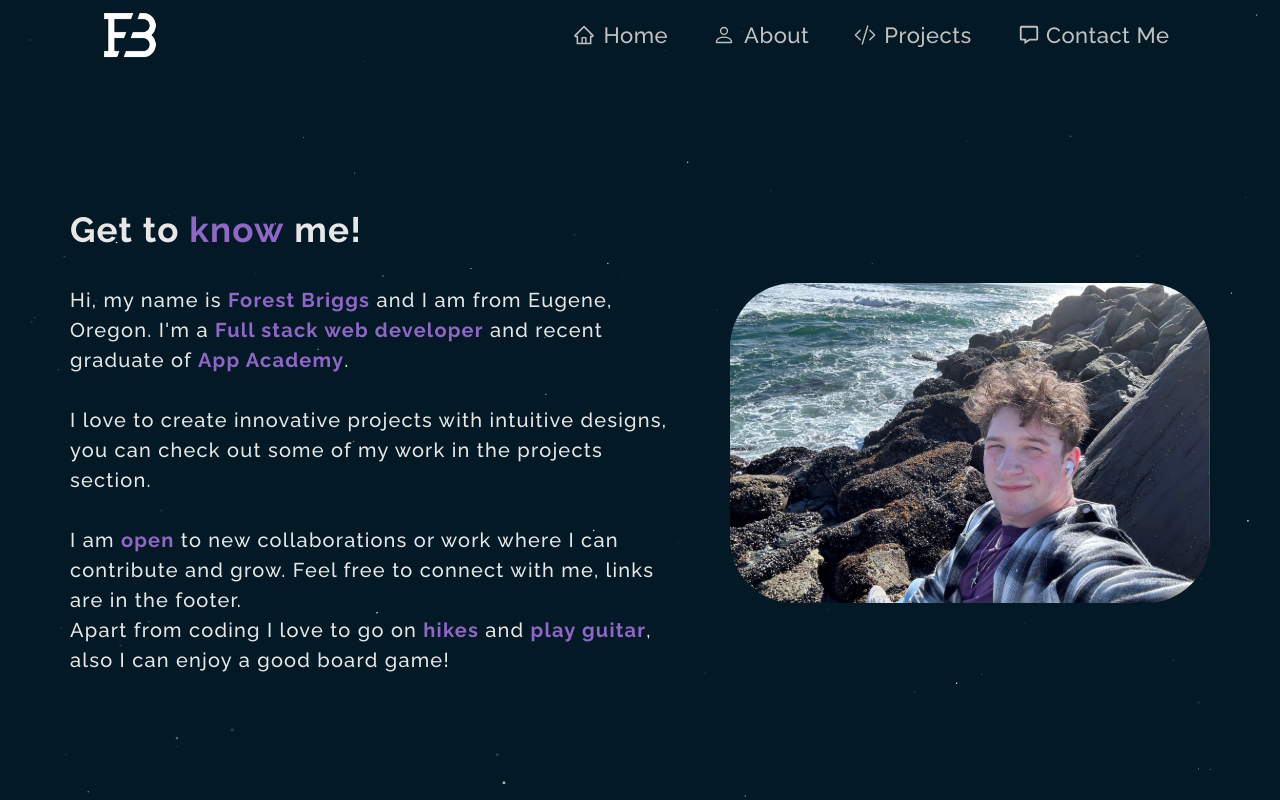
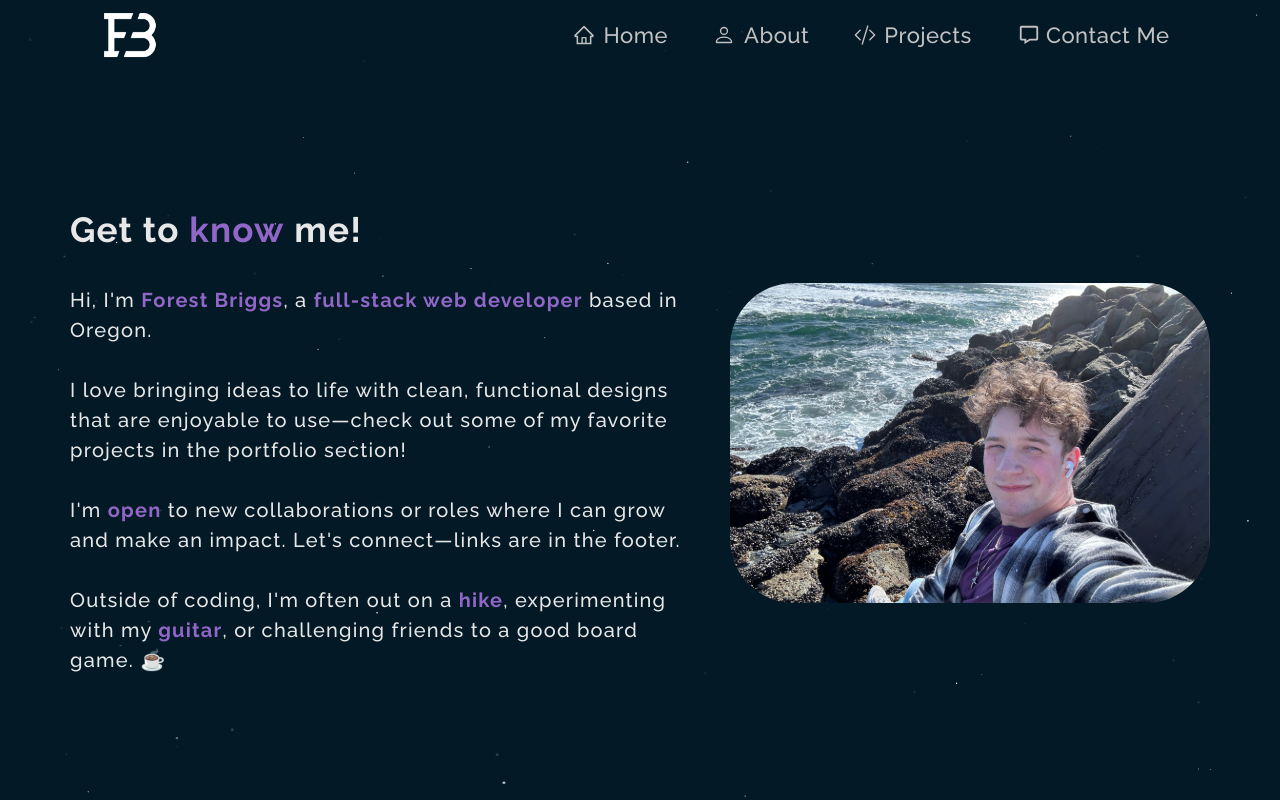
Before and after one commit to Forestbriggs/my_portfolio, a React (Vite) app: page /about in a window 1280 px wide. Shown: the top 800 px of the page. Built offline with nearby package versions, Linux system fonts and the light colour scheme.

Commit message:
updated about me text on about page

```diff
--- a/src/pages/About/About.tsx
+++ b/src/pages/About/About.tsx
@@ -13,11 +13,20 @@ const About = () => {
                 <div className='AboutText'>
                     <h1 className='AboutTextHeading' >Get to <b>know</b> me!</h1>
                     <p>
-                        Hi, my name is <b>Forest Briggs</b> and I am from Eugene, Oregon.
-                        I&apos;m a <b>Full stack web developer</b> and recent graduate of <b>App Academy</b>. <br /><br />
-                        I love to create innovative projects with intuitive designs, you can check out some of my work in the projects section.<br /><br />
-                        I am <b>open</b> to new collaborations or work where I can contribute and grow. Feel free to connect with me, links are in the footer.<br />
-                        Apart from coding I love to go on <b>hikes</b> and <b>play guitar</b>, also I can enjoy a good board game!
+                        Hi, I&apos;m <b>Forest Briggs</b>, a <b>full-stack web
+                        developer</b> based in Oregon. <br /><br />
+
+                        I love bringing ideas to life with clean, functional
+                        designs that are enjoyable to use—check out some of my
+                        favorite projects in the portfolio section! <br /><br />
+
+                        I&apos;m <b>open</b> to new collaborations or roles
+                        where I can grow and make an impact. Let&apos;s
+                        connect—links are in the footer. <br /><br />
+
+                        Outside of coding, I&apos;m often out on a <b>hike</b>,
+                        experimenting with my <b>guitar</b>, or challenging
+                        friends to a good board game. ☕
                     </p>
                 </div>
 
```
